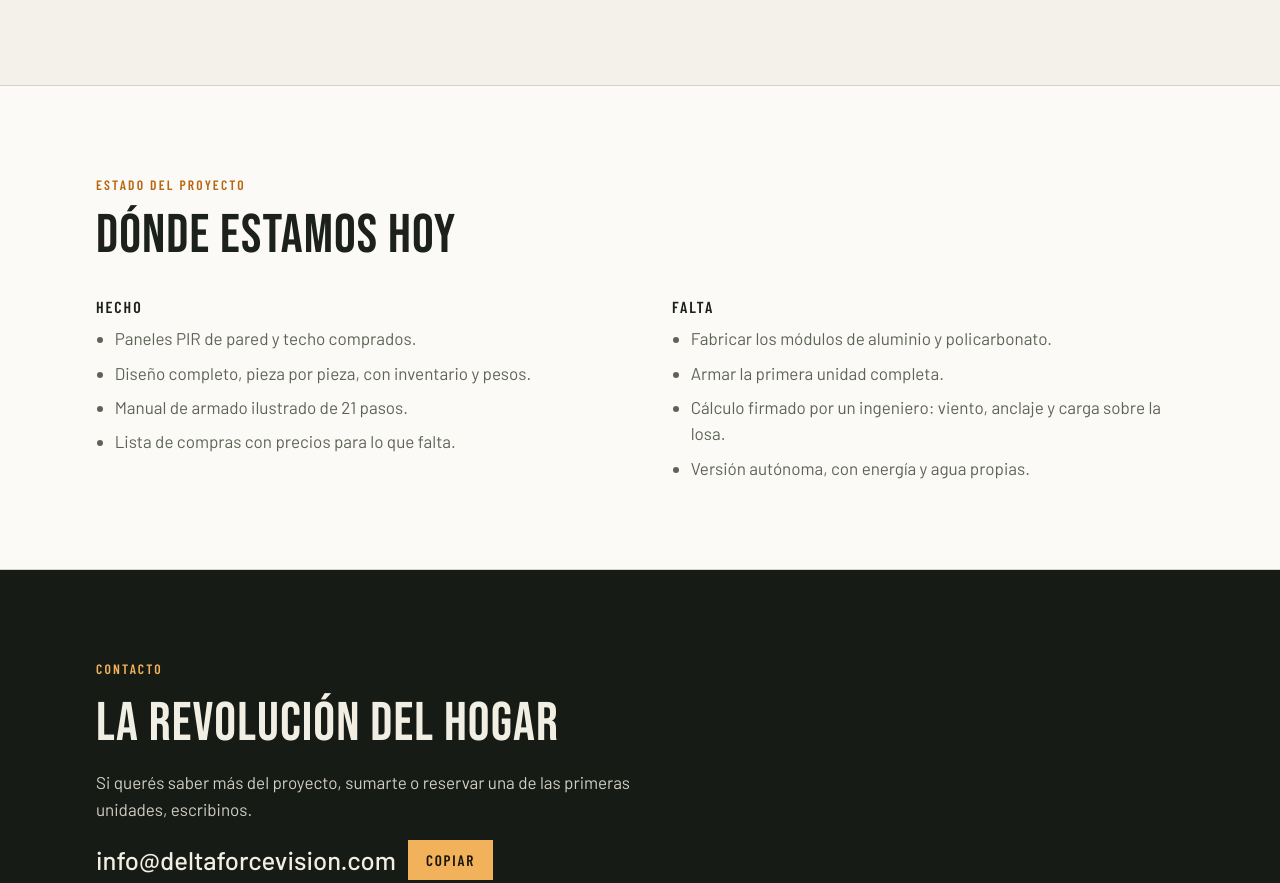
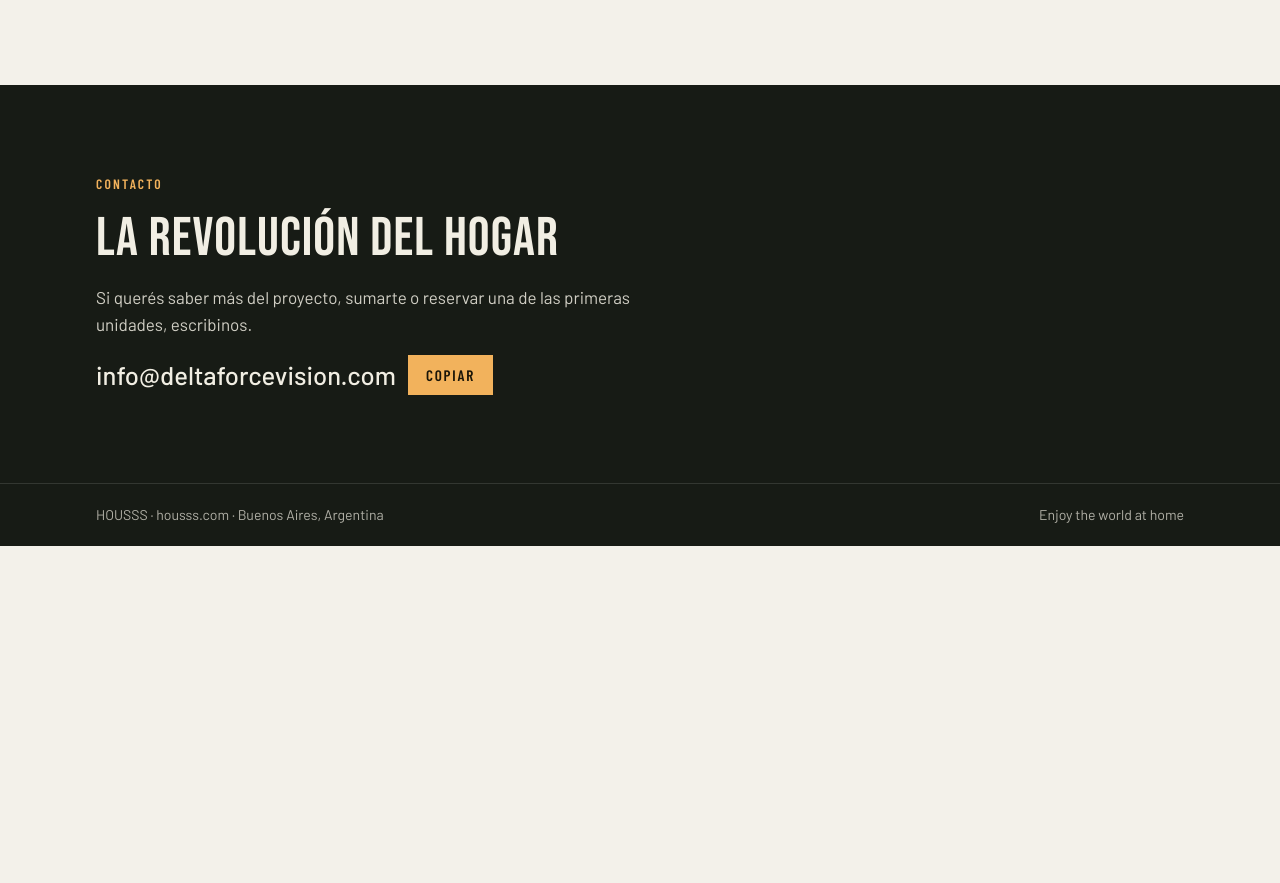
Before and after one commit to alfredomardo/Housss, a plain HTML site: page index.html in a window 1280 px wide. Shown: the part 3690-4573 px from the top of the page. After the commit the page ends 4236 px from the top, so only its background shows below. Drawn offline with nearby package versions, Linux system fonts and the light colour scheme.

Commit message:
Quitar la sección de estado del proyecto
Co-Authored-By: Claude Opus 5.5 <noreply@anthropic.com>
Claude-Session: https://claude.ai/code/session_01PXYNgUJWuEnB7XnDh9trNd

```diff
--- a/index.html
+++ b/index.html
@@ -90,12 +90,6 @@ h1{font-size:clamp(2.6rem,8vw,6rem);max-width:14ch}
 .gal img{display:block;width:100%;aspect-ratio:16/9;object-fit:cover}
 .gal figcaption{font-family:var(--cond);text-transform:uppercase;letter-spacing:.12em;font-size:.8rem;color:var(--muted);margin-top:8px}
 
-/* Estado */
-.estado{display:grid;grid-template-columns:1fr 1fr;gap:clamp(24px,5vw,64px)}
-.estado > div{min-width:0}
-.estado h3{font-family:var(--cond);font-weight:600;text-transform:uppercase;letter-spacing:.12em;font-size:1rem;margin-bottom:10px}
-.estado ul{margin:0;padding-left:1.1em;display:flex;flex-direction:column;gap:8px;color:var(--muted)}
-
 /* Contacto */
 .cta{background:var(--night);color:var(--night-fg)}
 .cta .wrap{display:flex;flex-direction:column;gap:18px;align-items:flex-start}
@@ -110,7 +104,7 @@ footer .wrap{padding-block:20px;display:flex;justify-content:space-between;gap:1
 
 @media (max-width:820px){
   .ficha{grid-template-columns:repeat(2,1fr)}
-  .dos,.sis,.estado{grid-template-columns:1fr}
+  .dos,.sis{grid-template-columns:1fr}
   .pasos{grid-template-columns:repeat(2,1fr)}
   .gal{grid-template-columns:1fr}
   .lista li{grid-template-columns:1fr;gap:4px}
@@ -206,32 +200,6 @@ footer .wrap{padding-block:20px;display:flex;justify-content:space-between;gap:1
   </div>
 </div></section>
 
-<section class="band"><div class="wrap">
-  <div class="head">
-    <span class="eyebrow">Estado del proyecto</span>
-    <h2>Dónde estamos hoy</h2>
-  </div>
-  <div class="estado">
-    <div>
-      <h3>Hecho</h3>
-      <ul>
-        <li>Paneles PIR de pared y techo comprados.</li>
-        <li>Diseño completo, pieza por pieza, con inventario y pesos.</li>
-        <li>Manual de armado ilustrado de 21 pasos.</li>
-        <li>Lista de compras con precios para lo que falta.</li>
-      </ul>
-    </div>
-    <div>
-      <h3>Falta</h3>
-      <ul>
-        <li>Fabricar los módulos de aluminio y policarbonato.</li>
-        <li>Armar la primera unidad completa.</li>
-        <li>Cálculo firmado por un ingeniero: viento, anclaje y carga sobre la losa.</li>
-        <li>Versión autónoma, con energía y agua propias.</li>
-      </ul>
-    </div>
-  </div>
-</div></section>
 
 <section id="contacto" class="cta"><div class="wrap">
   <span class="eyebrow">Contacto</span>
```
Also changed, not shown: en/index.html (+1 -33 lines).
